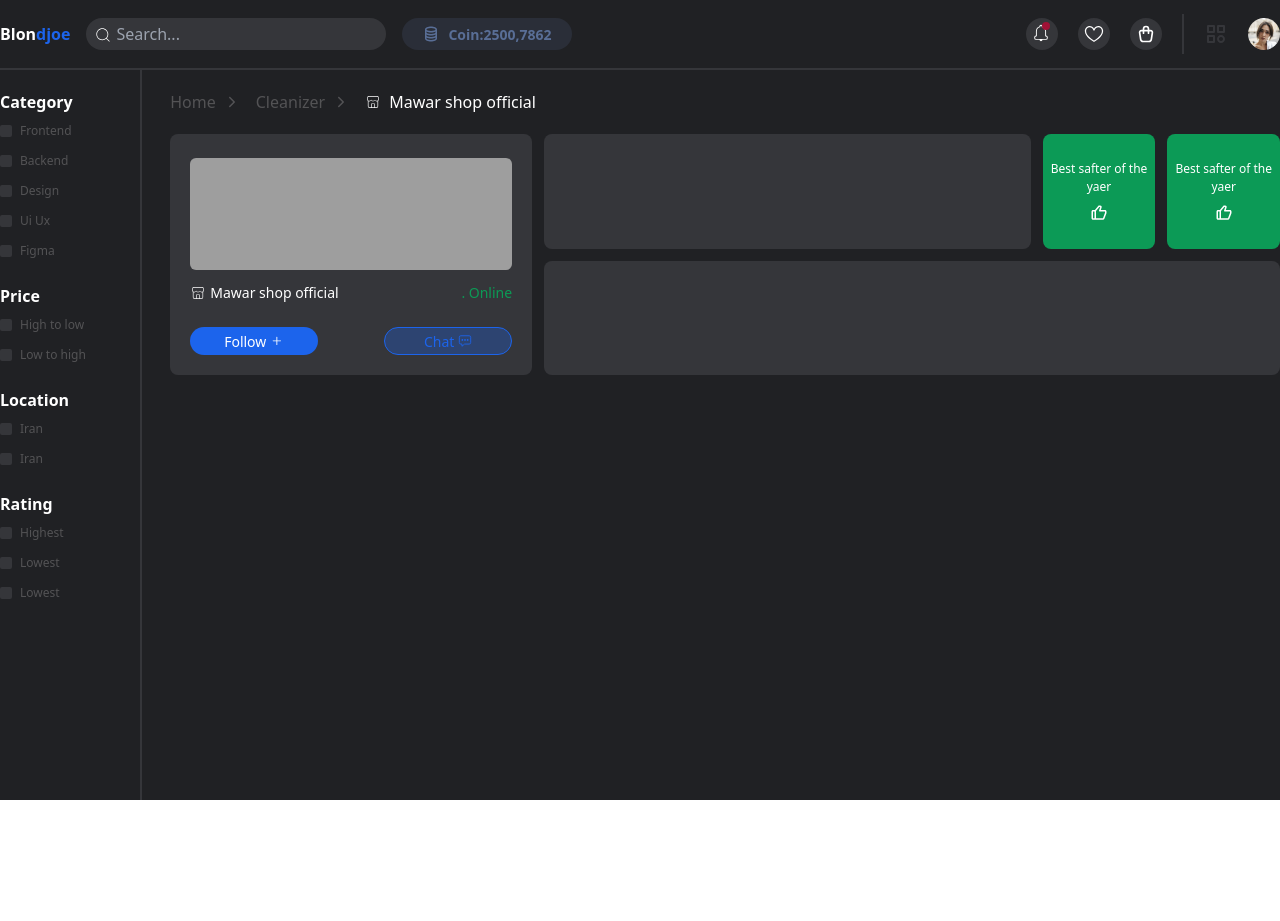
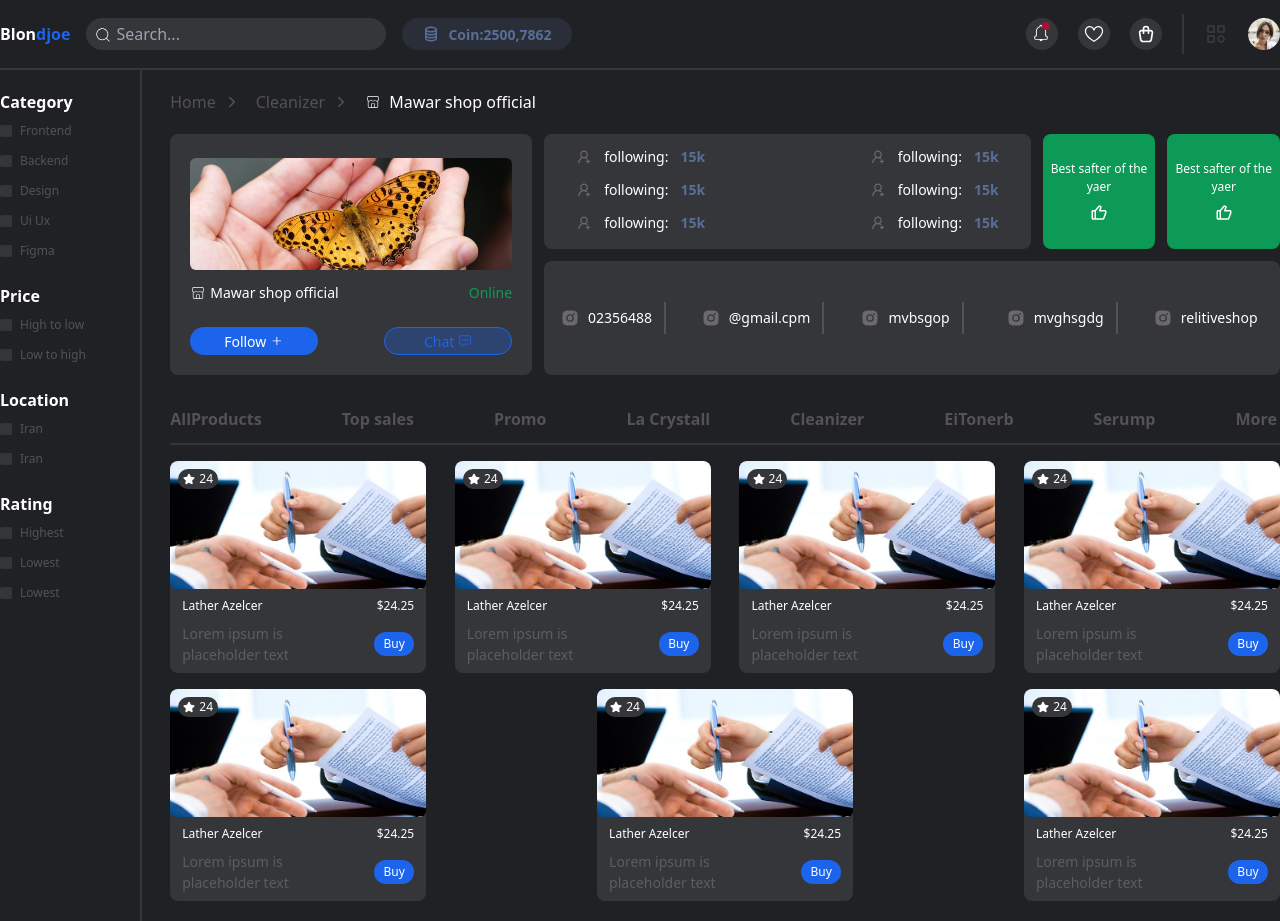
Before and after one commit to suriya-work/e-commerce-dashboard, a React (Vite) app: page / in a window 1280 px wide. Before the commit the page ends 800 px from the top, so only its background shows below. Built offline with nearby package versions, Linux system fonts and the light colour scheme; grey boxes are pictures that could not be loaded.

Commit message:
add App and ListProducts

```diff
--- a/src/App.jsx
+++ b/src/App.jsx
@@ -5,7 +5,7 @@ const App = () => {
   return (
     <div className="min-h-screen grid grid-cols-1 grid-rows-[70px_1fr] bg-mainbg">
       <Header />
-      <div className="container grid grid-cols-9 w-full">
+      <div className="container md:grid grid-cols-9 w-full">
         <div className="md:flex hidden">
           <Aside />
         </div>
--- /dev/null
+++ b/src/components/card/ListProducts.jsx
@@ -0,0 +1,51 @@
+export const ListProducts = [
+  {
+    image: "./images/laptop.jpg",
+    rating: "24",
+    title: "Lather Azelcer",
+    description: "Lorem ipsum is placeholder text",
+    price: "24.25",
+  },
+  {
+    image: "./images/laptop.jpg",
+    rating: "24",
+    title: "Lather Azelcer",
+    description: "Lorem ipsum is placeholder text",
+    price: "24.25",
+  },
+  {
+    image: "./images/laptop.jpg",
+    rating: "24",
+    title: "Lather Azelcer",
+    description: "Lorem ipsum is placeholder text",
+    price: "24.25",
+  },
+  {
+    image: "./images/laptop.jpg",
+    rating: "24",
+    title: "Lather Azelcer",
+    description: "Lorem ipsum is placeholder text",
+    price: "24.25",
+  },
+  {
+    image: "./images/laptop.jpg",
+    rating: "24",
+    title: "Lather Azelcer",
+    description: "Lorem ipsum is placeholder text",
+    price: "24.25",
+  },
+  {
+    image: "./images/laptop.jpg",
+    rating: "24",
+    title: "Lather Azelcer",
+    description: "Lorem ipsum is placeholder text",
+    price: "24.25",
+  },
+  {
+    image: "./images/laptop.jpg",
+    rating: "24",
+    title: "Lather Azelcer",
+    description: "Lorem ipsum is placeholder text",
+    price: "24.25",
+  },
+];
--- a/src/components/homePage/Home.jsx
+++ b/src/components/homePage/Home.jsx
@@ -1,9 +1,10 @@
 import { CiShop } from "react-icons/ci";
 import { IoIosArrowForward } from "react-icons/io";
 import MawarShop from "../mawar/MawarShop";
+import Card from "../card/Card";
 const Home = () => {
   return (
-    <div className="col-span-8 ml-7 py-5 ">
+    <div className="col-span-8 md:ml-7 px-5 md:px-0 py-5 flex flex-col justify-center">
       <div className="flex md:gap-4 ">
         <span className="flex items-center gap-2 text-base-75">
           <p>Home</p>
@@ -20,6 +21,7 @@ const Home = () => {
       </div>
       {/* mawar */}
       <MawarShop />
+      <Card />
     </div>
   );
 };
--- a/src/components/mawar/MawarShop.jsx
+++ b/src/components/mawar/MawarShop.jsx
@@ -1,21 +1,22 @@
 import { CiShop } from "react-icons/ci";
-import butty from "../../../public/images/butty.jpg";
+import butterfly from "../../../public/images/butterfly.jpg";
 import { GoPlus } from "react-icons/go";
 import { IoChatboxEllipsesOutline } from "react-icons/io5";
-import { BiLike } from "react-icons/bi";
+import { BiLike, BiLogoInstagramAlt } from "react-icons/bi";
+import { AiOutlineUserAdd } from "react-icons/ai";
 const MawarShop = () => {
   return (
     <div className="md:grid md:grid-cols-9 md:grid-rows-2 flex flex-col gap-3 py-5">
       <div className="col-span-3 row-span-2 bg-mainfg rounded-lg px-5 py-2">
-        <div className="flex items-center justify-center mt-4">
-          <img src={butty} alt="" className="w-full h-28 rounded-md" />
+        <div className="flex items-center justify-center mt-4 w-full h-28 rounded-md  bg-cover overflow-hidden">
+          <img src={butterfly} alt="butterfly" />
         </div>
         <div className="flex items-center justify-between  py-3">
           <span className="flex items-center gap-1 text-white">
             <CiShop />
             <p className="text-sm">Mawar shop official</p>
           </span>
-          <p className="text-green text-sm">. Online</p>
+          <p className="text-green text-sm">Online</p>
         </div>
         <div className="flex items-center justify-between py-3">
           <button className="bg-primary w-32 h-7 rounded-full">
@@ -33,7 +34,49 @@ const MawarShop = () => {
       </div>
       {/*  */}
       <div className="col-span-4 col-start-4">
-        <div className="bg-mainfg w-full h-full rounded-lg"></div>
+        <div className="bg-mainfg w-full h-full rounded-lg px-8 py-3">
+          <div className="flex items-center justify-between">
+            {/* row 1 */}
+            <div className="flex flex-col items-center  gap-3">
+              <span className="flex text-white items-center text-sm gap-3">
+                <AiOutlineUserAdd size={16} color="#6b6969" />
+                following:{" "}
+                <span className="text-current text-sm font-semibold">15k</span>
+              </span>
+              <span className="flex text-white items-center text-sm gap-3">
+                <AiOutlineUserAdd size={16} color="#6b6969" />
+                following:{" "}
+                <span className="text-current text-sm font-semibold">15k</span>
+              </span>
+              <span className="flex text-white items-center text-sm gap-3">
+                <AiOutlineUserAdd size={16} color="#6b6969" />
+                following:{" "}
+                <span className="text-current text-sm font-semibold">15k</span>
+              </span>
+            </div>
+            {/* row2 */}
+            <div className="flex flex-col items-center gap-3">
+              <span className="flex text-white items-center text-sm gap-3">
+                <AiOutlineUserAdd size={16} color="#6b6969" />
+                following:{" "}
+                <span className="text-current text-sm font-semibold">
+                  15k
+
+                </span>
+              </span>
+              <span className="flex text-white items-center text-sm gap-3">
+                <AiOutlineUserAdd size={16} color="#6b6969" />
+                following:{" "}
+                <span className="text-current text-sm font-semibold">15k</span>
+              </span>
+              <span className="flex text-white items-center text-sm gap-3">
+                <AiOutlineUserAdd size={16} color="#6b6969" />
+                following:{" "}
+                <span className="text-current text-sm font-semibold">15k</span>
+              </span>
+            </div>
+          </div>
+        </div>
       </div>
       <div className="col-start-8">
         <div className="bg-green w-full h-full rounded-lg flex flex-col justify-center text-center p-2">
@@ -51,11 +94,34 @@ const MawarShop = () => {
           </span>
         </div>
       </div>
-      <div className="col-span-6 col-start-4 row-start-2">
-        <div className="bg-mainfg w-full h-full rounded-lg"></div>
+      <div className="md:col-span-6 md:col-start-4 md:row-start-2 flex gap-10">
+        <div className="bg-mainfg w-full h-full rounded-lg grid grid-cols-3 md:grid-cols-5 justify-center place-items-center gap-11 px-4">
+          {ListShop.map((item) => (
+            <div
+              key={item.title}
+              className="md:border-base-75 md:border-r-2 flex h-8 items-center gap-2 last:border-none"
+            >
+              <span>{item.icon}</span>
+              <p className="text-sm  text-white pr-3">{item.title}</p>
+            </div>
+          ))}
+        </div>
       </div>
     </div>
   );
 };
-
+//
+const ListShop = [
+  { icon: <BiLogoInstagramAlt size={20} color="#6b6969" />, title: "02356488" },
+  {
+    icon: <BiLogoInstagramAlt size={20} color="#6b6969" />,
+    title: "@gmail.cpm",
+  },
+  { icon: <BiLogoInstagramAlt size={20} color="#6b6969" />, title: "mvbsgop" },
+  { icon: <BiLogoInstagramAlt size={20} color="#6b6969" />, title: "mvghsgdg" },
+  {
+    icon: <BiLogoInstagramAlt size={20} color="#6b6969" />,
+    title: "relitiveshop",
+  },
+];
 export default MawarShop;
```
